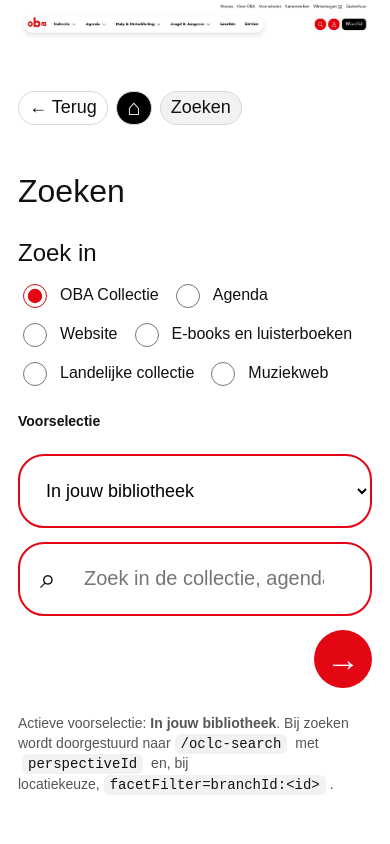
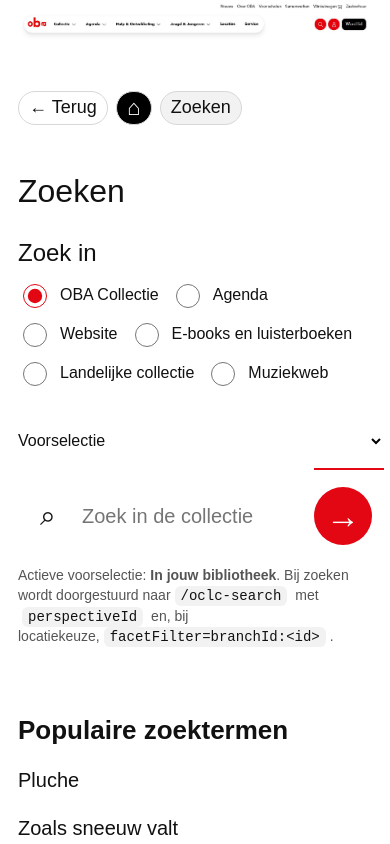
Before and after one commit to obanext/obaoclcwise, a Next.js app: page /old-school-search in a window 390 px wide. Shown: the top 844 px of the page. Built offline with nearby package versions, Linux system fonts and the light colour scheme.

Commit message:
Add files via upload

```diff
--- a/styles/globals.css
+++ b/styles/globals.css
@@ -982,34 +982,49 @@
   accent-color: #e30613;
 }
 
+ .sr-only {
+  position: absolute;
+  width: 1px;
+  height: 1px;
+  padding: 0;
+  margin: -1px;
+  overflow: hidden;
+  clip: rect(0, 0, 0, 0);
+  white-space: nowrap;
+  border: 0;
+}
+
 .old-school-form {
   display: grid;
-  grid-template-columns: 300px minmax(0, 1fr) 64px;
+  grid-template-columns: minmax(0, 1fr) auto 64px;
   gap: 14px;
-  align-items: end;
+  align-items: center;
 }
 
-.old-school-select-label {
-  grid-column: 1;
-  margin-bottom: 8px;
-  font-size: 14px;
-  font-weight: 700;
+.old-school-combined-search {
+  display: grid;
+  grid-template-columns: minmax(230px, 300px) minmax(0, 1fr);
+  min-width: 0;
+  height: 74px;
+  border: 2px solid #e30613;
+  border-radius: 26px;
+  background: #fff;
+  overflow: hidden;
 }
 
 .old-school-select {
-  grid-column: 1;
-  height: 74px;
+  height: 100%;
   width: 100%;
-  border: 2px solid #e30613;
-  border-radius: 26px;
-  padding: 0 22px;
+  border: 0;
+  border-right: 2px solid #e30613;
+  border-radius: 0;
+  padding: 0 48px 0 22px;
   background: #fff;
   font-size: 18px;
   outline: none;
 }
 
 .old-school-search-input-wrap {
-  grid-column: 2;
   position: relative;
   min-width: 0;
 }
@@ -1026,24 +1041,39 @@
 
 .old-school-search-input {
   width: 100%;
-  height: 74px;
-  border: 2px solid #e30613;
-  border-radius: 26px;
+  height: 100%;
+  border: 0;
+  border-radius: 0;
   padding: 0 28px 0 64px;
   font-size: 20px;
   outline: none;
 }
 
-.old-school-search-input:focus,
-.old-school-select:focus {
+.old-school-combined-search:focus-within {
   box-shadow: 0 0 0 3px rgba(227, 6, 19, 0.14);
 }
 
+.old-school-available-toggle {
+  display: inline-flex;
+  align-items: center;
+  gap: 10px;
+  min-height: 58px;
+  padding: 0 8px;
+  font-size: 18px;
+  font-weight: 600;
+  white-space: nowrap;
+  cursor: pointer;
+}
+
+.old-school-available-toggle input {
+  width: 24px;
+  height: 24px;
+  accent-color: #e30613;
+}
+
 .old-school-submit {
-  grid-column: 3;
   width: 58px;
   height: 58px;
-  margin-bottom: 8px;
   border: 0;
   border-radius: 999px;
   background: #e30613;
@@ -1087,12 +1117,16 @@
 @media (max-width: 980px) {
   .old-school-form {
     grid-template-columns: 1fr 58px;
+    align-items: center;
   }
 
-  .old-school-select-label,
-  .old-school-select,
-  .old-school-search-input-wrap {
+  .old-school-combined-search {
     grid-column: 1 / -1;
+  }
+
+  .old-school-available-toggle {
+    grid-column: 1;
+    min-height: 44px;
   }
 
   .old-school-submit {
@@ -1113,6 +1147,21 @@
     font-size: 16px;
   }
 
+  .old-school-combined-search {
+    grid-template-columns: 1fr;
+    height: auto;
+  }
+
+  .old-school-select {
+    height: 58px;
+    border-right: 0;
+    border-bottom: 2px solid #e30613;
+  }
+
+  .old-school-search-input-wrap {
+    height: 64px;
+  }
+
   .old-school-quick-grid {
     grid-template-columns: 1fr;
   }
```
